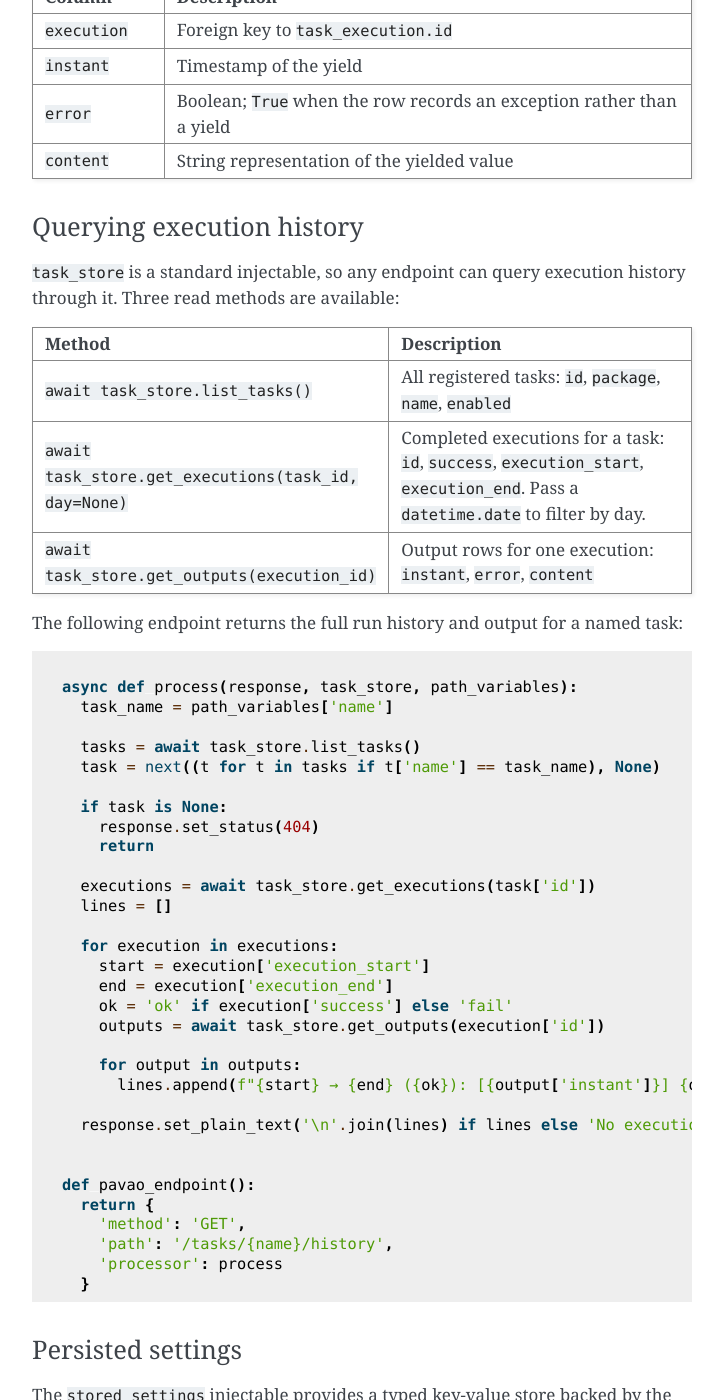
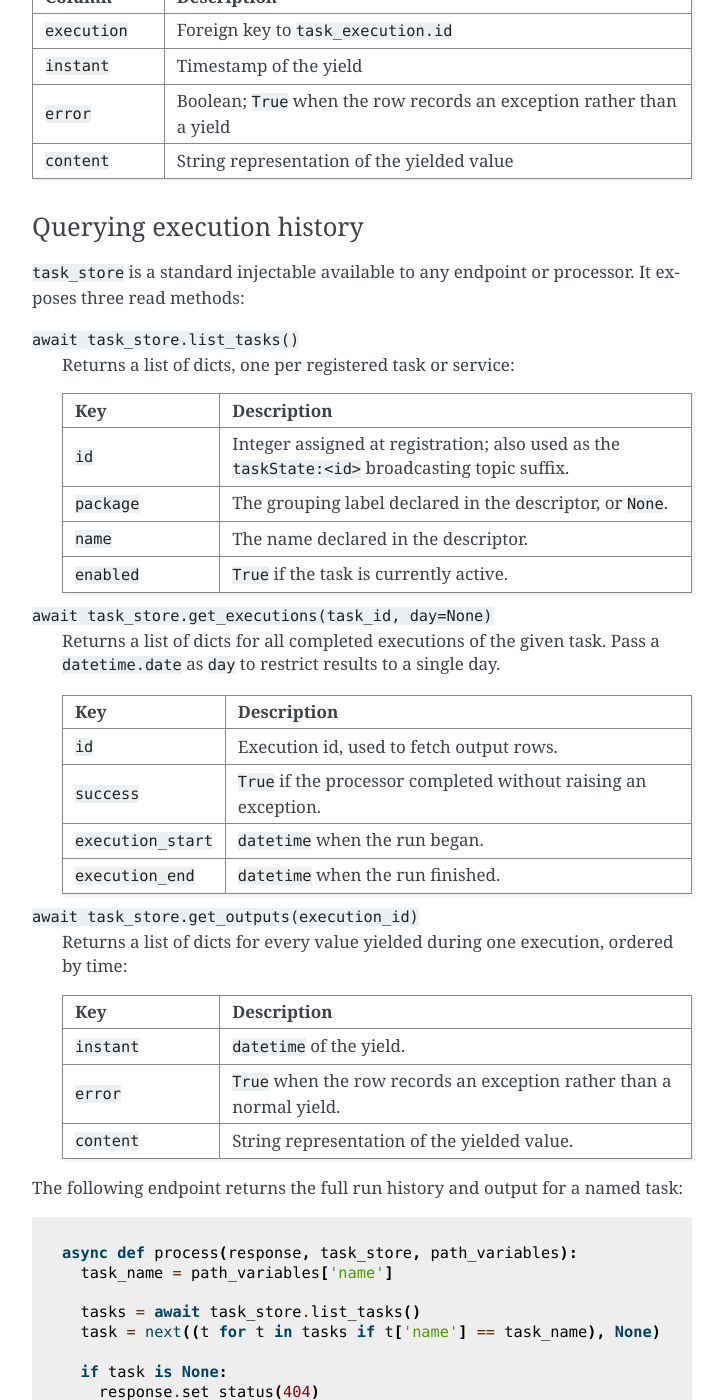
Before and after one commit to vottini/pavao, a Sphinx documentation site: the page built from docs/source/sections/background.rst, in a window 1280 px wide and 1400 px high, scrolled down 6171 px. Shown: the whole window, without its empty margins (388-1112 px from the left). Built offline with Sphinx 7.4.7, drawn with Linux system fonts in a browser that asks for light colours; some of the changed text lies outside the part shown.

Commit message:
empty lists allowed as stored settings / sec fix on allowed types

```diff
--- a/docs/source/index.rst
+++ b/docs/source/index.rst
@@ -3,13 +3,14 @@
 =====
 
 **pavao** (from "Pavão", Portuguese for *peacock*) is a Python ASGI framework built on two
-ideas that work together.
+main ideas:
 
 One is **modularity**: point pavao at a directory of Python files and it discovers and
 serves every endpoint module it finds there. Each module is defined by a specifically named function
 that returns the necessary metadata for registration. Adding a new endpoint means dropping a
 file into the directory; removing one means deleting it. Nothing else in the application needs
-to change.
+to modified. pavao also watches the directory for changes and hot-reloads any edited module
+on the fly — no server restart needed, which keeps the development loop tight.
 
 The other is **name-based dependency injection**: instead of importing or constructing the
 objects your endpoint needs, you just declare them as arguments to your handler function. pavao
--- a/docs/source/sections/background.rst
+++ b/docs/source/sections/background.rst
@@ -288,22 +288,63 @@
 Querying execution history
 --------------------------
 
-``task_store`` is a standard injectable, so any endpoint can query execution history
-through it. Three read methods are available:
+``task_store`` is a standard injectable available to any endpoint or processor. It
+exposes three read methods:
 
-.. list-table::
-   :header-rows: 1
-   :widths: 40 60
+``await task_store.list_tasks()``
+  Returns a list of dicts, one per registered task or service:
 
-   * - Method
-     - Description
-   * - ``await task_store.list_tasks()``
-     - All registered tasks: ``id``, ``package``, ``name``, ``enabled``
-   * - ``await task_store.get_executions(task_id, day=None)``
-     - Completed executions for a task: ``id``, ``success``, ``execution_start``,
-       ``execution_end``. Pass a ``datetime.date`` to filter by day.
-   * - ``await task_store.get_outputs(execution_id)``
-     - Output rows for one execution: ``instant``, ``error``, ``content``
+  .. list-table::
+     :header-rows: 1
+     :widths: 25 75
+
+     * - Key
+       - Description
+     * - ``id``
+       - Integer assigned at registration; also used as the ``taskState:<id>``
+         broadcasting topic suffix.
+     * - ``package``
+       - The grouping label declared in the descriptor, or ``None``.
+     * - ``name``
+       - The name declared in the descriptor.
+     * - ``enabled``
+       - ``True`` if the task is currently active.
+
+``await task_store.get_executions(task_id, day=None)``
+  Returns a list of dicts for all completed executions of the given task.
+  Pass a ``datetime.date`` as ``day`` to restrict results to a single day.
+
+  .. list-table::
+     :header-rows: 1
+     :widths: 25 75
+
+     * - Key
+       - Description
+     * - ``id``
+       - Execution id, used to fetch output rows.
+     * - ``success``
+       - ``True`` if the processor completed without raising an exception.
+     * - ``execution_start``
+       - ``datetime`` when the run began.
+     * - ``execution_end``
+       - ``datetime`` when the run finished.
+
+``await task_store.get_outputs(execution_id)``
+  Returns a list of dicts for every value yielded during one execution, ordered
+  by time:
+
+  .. list-table::
+     :header-rows: 1
+     :widths: 25 75
+
+     * - Key
+       - Description
+     * - ``instant``
+       - ``datetime`` of the yield.
+     * - ``error``
+       - ``True`` when the row records an exception rather than a normal yield.
+     * - ``content``
+       - String representation of the yielded value.
 
 The following endpoint returns the full run history and output for a named task:
 
@@ -314,10 +355,28 @@
 ------------------
 
 The ``stored_settings`` injectable provides a typed key-value store backed by the same
-database, useful for persisting small pieces of application state across restarts:
+database, useful for persisting small pieces of application state across restarts.
+
+``await stored_settings.set(key, value)``
+  Persists ``value`` under ``key``. The type is preserved and reconstructed on
+  retrieval. Supported types are:
+
+  - Scalars: ``int``, ``float``, ``str``, ``bool``
+  - Homogeneous lists of any of the above: ``[1, 2, 3]``, ``[0.5, 1.0]``, etc.
+  - Empty list ``[]`` (stored as an empty list; element type is not required)
+
+``await stored_settings.get(key)``
+  Returns the value stored under ``key``, reconstructed to its original type.
+  Returns ``None`` if the key has never been set.
 
 .. code-block:: python
 
    async def process(stored_settings):
      await stored_settings.set('last_run_count', 42)
      count = await stored_settings.get('last_run_count')  # returns int 42
+
+     await stored_settings.set('thresholds', [0.5, 1.0, 2.0])
+     thresholds = await stored_settings.get('thresholds')  # returns [0.5, 1.0, 2.0]
+
+     await stored_settings.set('tags', [])
+     tags = await stored_settings.get('tags')             # returns []
```
Also changed, not shown: docs/source/sections/endpoints.rst (+15 -0 lines), 1 other file.
